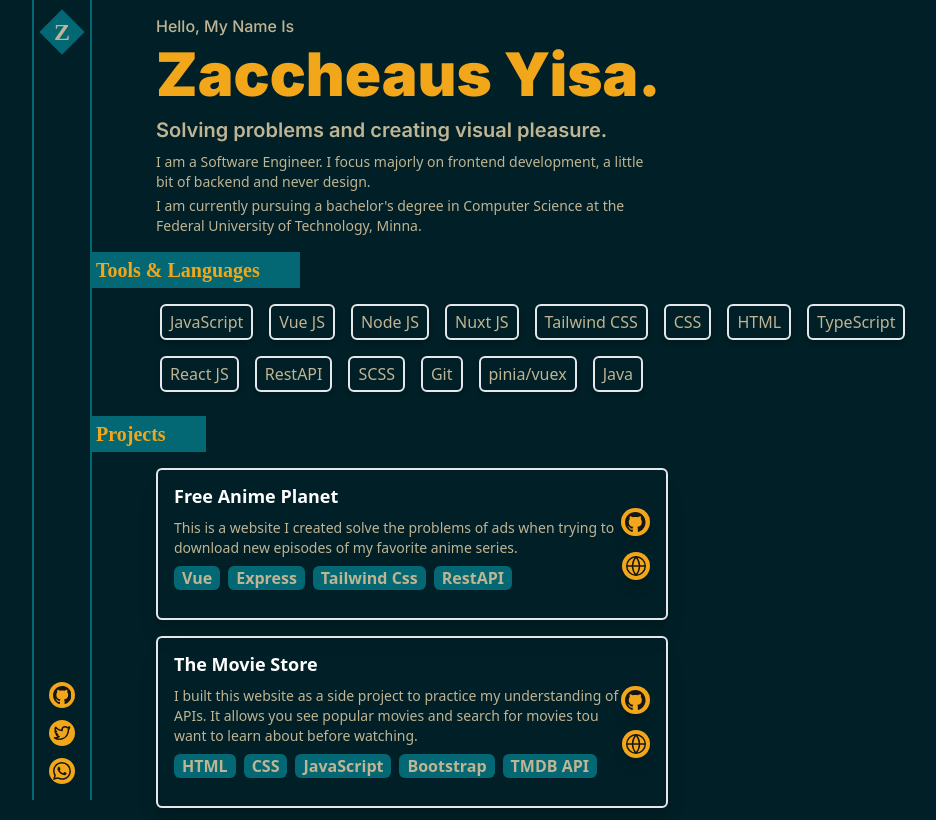
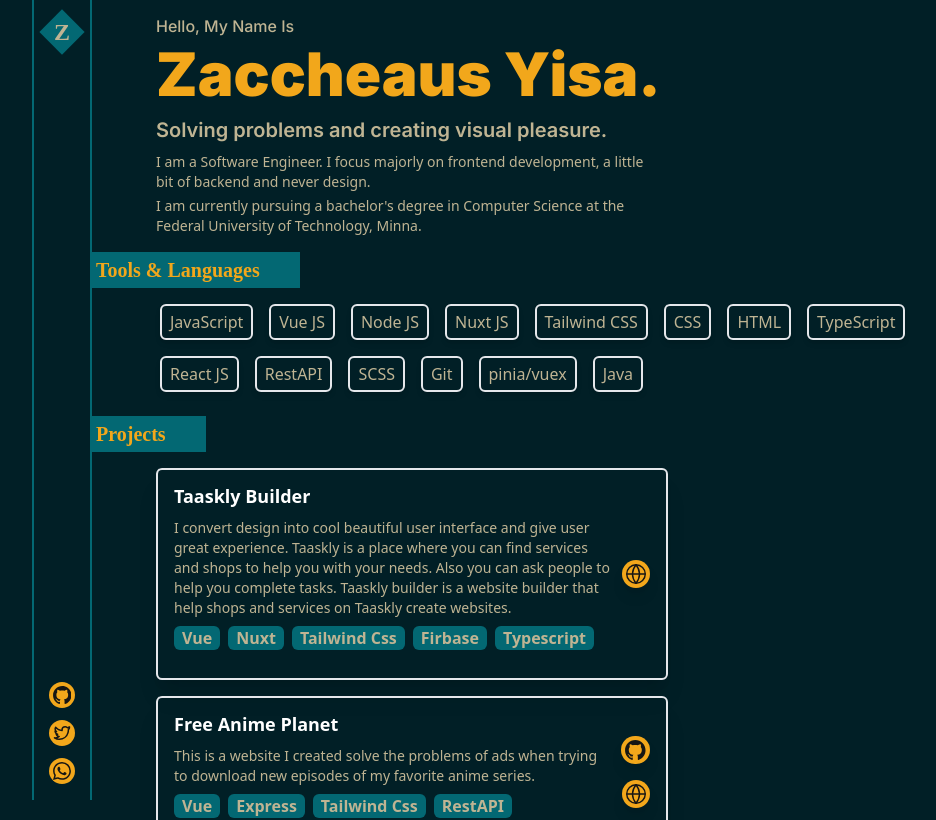
Before and after one commit to Ndace-hash/Talk-With-Zach, a Vue app: page / in a window 1280 px wide. Shown: the top 820 px of the page, without its empty margins (96-1032 px from the left). Built offline with nearby package versions, Linux system fonts and the light colour scheme; a web font is replaced by a local one.

Commit message:
chore: added taaskly as a project

```diff
--- a/src/components/project/AppProject.vue
+++ b/src/components/project/AppProject.vue
@@ -25,12 +25,22 @@ export default {
   setup() {
     const ProjectList = ref([
       {
+        title: "Taaskly Builder",
+        github: "",
+        live: "https://taaskly.xyz",
+        description:
+          "I convert design into cool beautiful user interface and give user great experience. Taaskly is a place where you can find services and shops to help you with your needs. Also you can ask people to help you complete tasks. Taaskly builder is a website builder that help shops and services on Taaskly create websites.",
+        tools: ["vue", "Nuxt", "tailwind css", "Firbase","typescript"],
+        public: false
+      },
+      {
         title: "Free Anime Planet",
         github: "https://github.com/ndace-hash/planet-anime",
         live: "https://freeanimeplanet.netlify.app",
         description:
           "This is a website I created solve the problems of ads when trying to download new episodes of my favorite anime series.",
         tools: ["vue", "express", "tailwind css", "restAPI"],
+        public: true
       },
       {
         title: "The Movie Store",
@@ -39,6 +49,7 @@ export default {
         description:
           "I built this website as a side project to practice my understanding of APIs. It allows you see popular movies and search for movies tou want to learn about before watching.",
         tools: ["HTML", "CSS", "JavaScript", "bootstrap", "TMDB API"],
+        public: true
       },
       {
         title: "codeden",
@@ -47,6 +58,7 @@ export default {
         description:
           "Codeden is an Open-source component library that provides basic components for developers to add to their apps. Codeden also has a website builder implemented in it.I worked on the user interface of the website.",
         tools: ["vue", "tailwind css", "icon8"],
+        public: true
       },
       {
         title: "Job Listing Board",
@@ -55,6 +67,7 @@ export default {
         description:
           "This is a frontend mentor challenge I completed. It list jobs openings and you can filter jobs based on positions and tech stacks.",
         tools: ["HTML", "CSS", "JavaScript"],
+        public: true
       },
     ]);
 
--- a/src/components/project/ProjectCard.vue
+++ b/src/components/project/ProjectCard.vue
@@ -1,6 +1,6 @@
 <template>
   <div
-    class="w-full max-w-lg border-2 rounded-md shadow-xl py-3 px-2 flex flex-col md:flex-row md:px-4 md:items-center justify-center"
+    class="w-full max-w-lg border-2 rounded-md shadow-xl py-3 px-2 flex flex-col md:flex-row md:px-4 md:items-center justify-center gap-3"
   >
     <div class="mb-4">
       <h3 class="font-semibold text-white text-lg mb-2 capitalize">
@@ -18,6 +18,7 @@
     </div>
     <div class="flex gap-4 md:items-center md:flex-col">
       <a
+      v-if="project.public"
         class="bg-primary p-1 rounded-full text-xl flex items-center justify-center shadow-lg md:hover:-translate-y-1 ease-in transition-all"
         :href="project.github"
         target="_blank"
```
